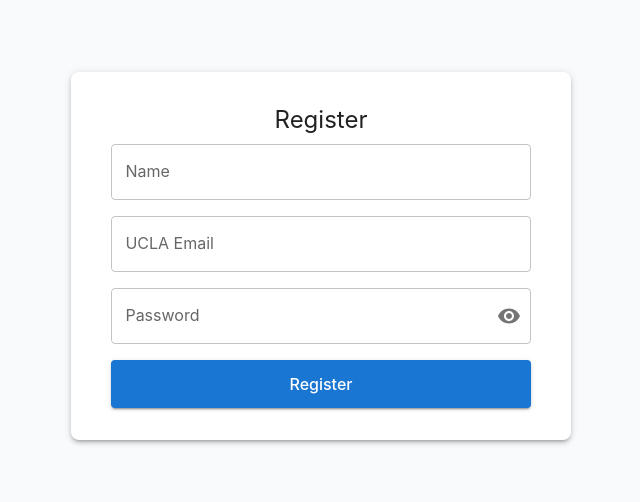
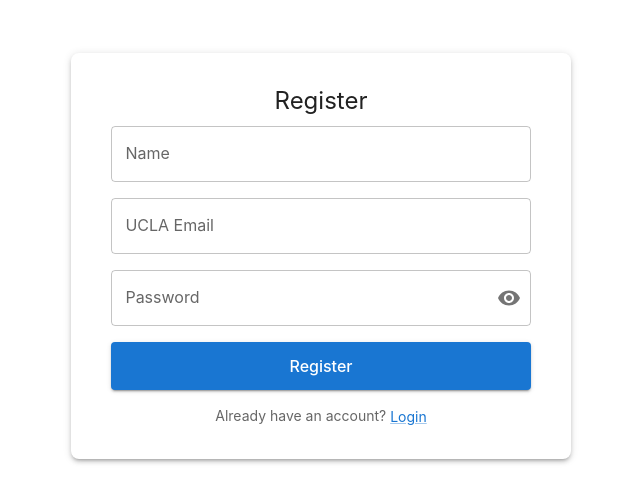
Before and after one commit to sveld03/cs35l_project, a React (Create React App) app in the folder healthyonthehill/: page /register in a window 1280 px wide. Shown: the part 144-646 px from the top of the page, without its empty margins (319-959 px from the left). Built offline with nearby package versions, Linux system fonts and the light colour scheme; the HTML template or start-up script is replaced by a standard one.

Commit message:
Update Register.js
Dark mode handling, and handleEmail Function

```diff
--- a/healthyonthehill/src/pages/Register.js
+++ b/healthyonthehill/src/pages/Register.js
@@ -1,5 +1,6 @@
 import React, { useState } from 'react';
 import { useNavigate } from 'react-router-dom';
+import { useTheme } from '@mui/material/styles';
 import Typography from '@mui/material/Typography';
 import Box from '@mui/material/Box';
 import Grid from '@mui/material/Grid';
@@ -8,21 +9,35 @@ import Button from '@mui/material/Button';
 import Snackbar from '@mui/material/Snackbar';
 import IconButton from '@mui/material/IconButton';
 import InputAdornment from '@mui/material/InputAdornment';
+import Link from '@mui/material/Link';
 import Visibility from '@mui/icons-material/Visibility';
 import VisibilityOff from '@mui/icons-material/VisibilityOff';
 
 const Register = () => {
+    const theme = useTheme(); // Access the theme for dynamic colors
     const [snackbarOpen, setSnackbarOpen] = useState(false);
     const [name, setName] = useState('');
     const [email, setEmail] = useState('');
     const [password, setPassword] = useState('');
     const [showPassword, setShowPassword] = useState(false);
     const [snackbarMessage, setSnackbarMessage] = useState('');
+    const [emailError, setEmailError] = useState(false); // Tracks if email is invalid
 
     const navigate = useNavigate();
 
+    const handleEmailChange = (e) => {
+        const value = e.target.value;
+        setEmail(value);
+
+        if (value.includes('@') && value.endsWith('ucla.edu')) {
+            setEmailError(false);
+        } else {
+            setEmailError(true);
+        }
+    };
+
     const handleRegisterClick = async () => {
-        if (name && email && password) {
+        if (name && email && password && !emailError) {
             const passwordRegex = /^(?=.*[A-Z])(?=.*\d)[A-Za-z\d@$!%*?&]{8,}$/;
             if (!passwordRegex.test(password)) {
                 setSnackbarMessage(
@@ -59,16 +74,24 @@ const Register = () => {
                 setSnackbarMessage('An error occurred. Please try again.');
                 console.error('Error:', error);
             }
+        } else if (emailError) {
+            setSnackbarMessage('Please use a valid UCLA email.');
+            setSnackbarOpen(true);
         } else {
             setSnackbarMessage('Please fill out all fields.');
             setSnackbarOpen(true);
         }
     };
+
     const handleSnackbarClose = (event, reason) => {
         if (reason === 'clickaway') {
             return;
         }
         setSnackbarOpen(false);
+    };
+
+    const handleLoginRedirect = () => {
+        navigate('/login'); // Redirect to the login page
     };
 
     return (
@@ -78,7 +101,7 @@ const Register = () => {
                 justifyContent="center"
                 alignItems="center"
                 minHeight="100vh"
-                bgcolor="#f9fafb"
+                bgcolor={theme.palette.background.default} // Use theme's background color
                 padding={2}
             >
                 <Box
@@ -86,12 +109,12 @@ const Register = () => {
                     flexDirection="column"
                     alignItems="center"
                     width={{ xs: '90%', sm: '60%', md: '40%' }}
-                    bgcolor="white"
+                    bgcolor={theme.palette.background.paper} // Use theme's paper background
                     boxShadow={3}
                     padding={4}
                     borderRadius={2}
                 >
-                    <Typography variant="h5" gutterBottom>
+                    <Typography variant="h5" gutterBottom color="text.primary">
                         Register
                     </Typography>
 
@@ -114,7 +137,9 @@ const Register = () => {
                                 label="UCLA Email"
                                 variant="outlined"
                                 value={email}
-                                onChange={(e) => setEmail(e.target.value)}
+                                onChange={handleEmailChange}
+                                error={emailError} // Highlight box in red if emailError is true
+                                helperText={emailError ? 'Must be a UCLA email (@ucla.edu or @g.ucla.edu).' : ''} // Show error message
                             />
                         </Grid>
 
@@ -157,6 +182,21 @@ const Register = () => {
                             </Button>
                         </Grid>
                     </Grid>
+
+                    <Typography
+                        variant="body2"
+                        marginTop={2}
+                        color="text.secondary" // Dynamic text color
+                    >
+                        Already have an account?{' '}
+                        <Link
+                            component="button"
+                            onClick={handleLoginRedirect}
+                            style={{ color: theme.palette.primary.main }} // Dynamic link color
+                        >
+                            Login
+                        </Link>
+                    </Typography>
                 </Box>
             </Box>
 
```
